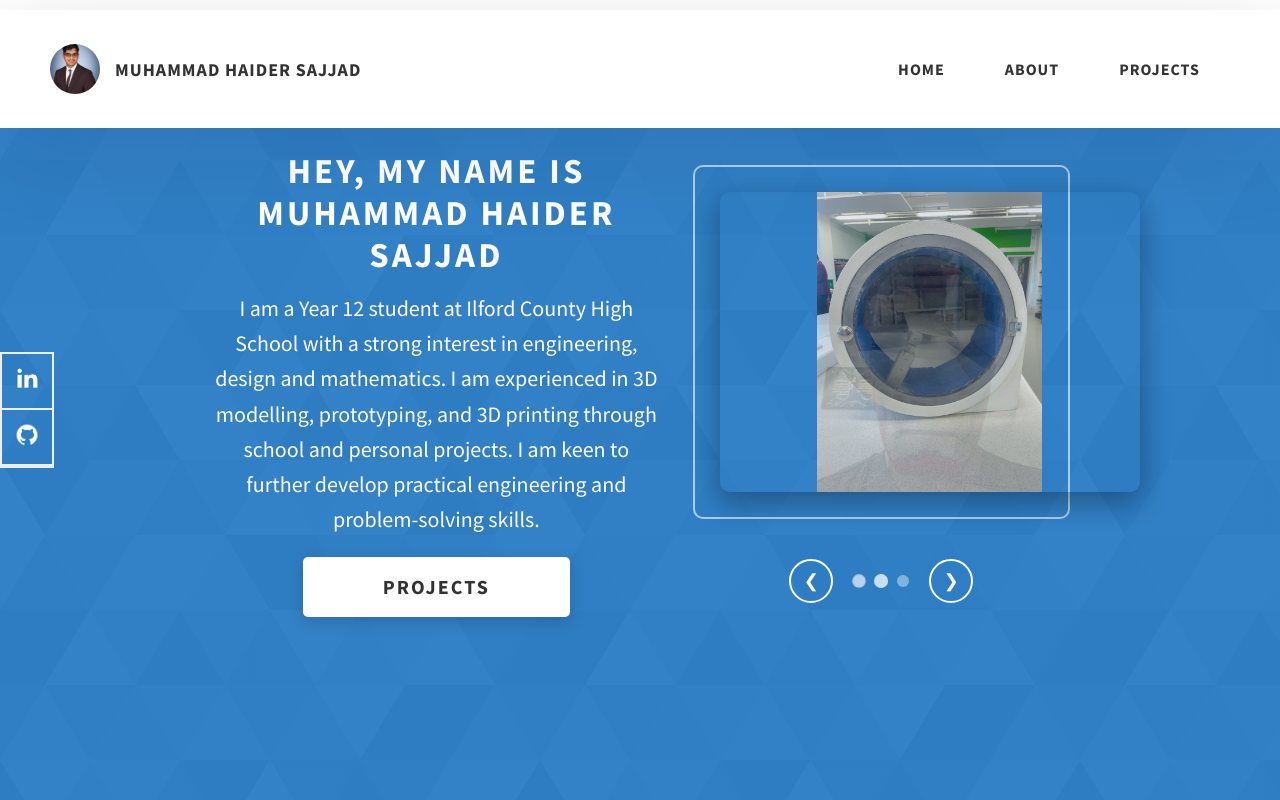
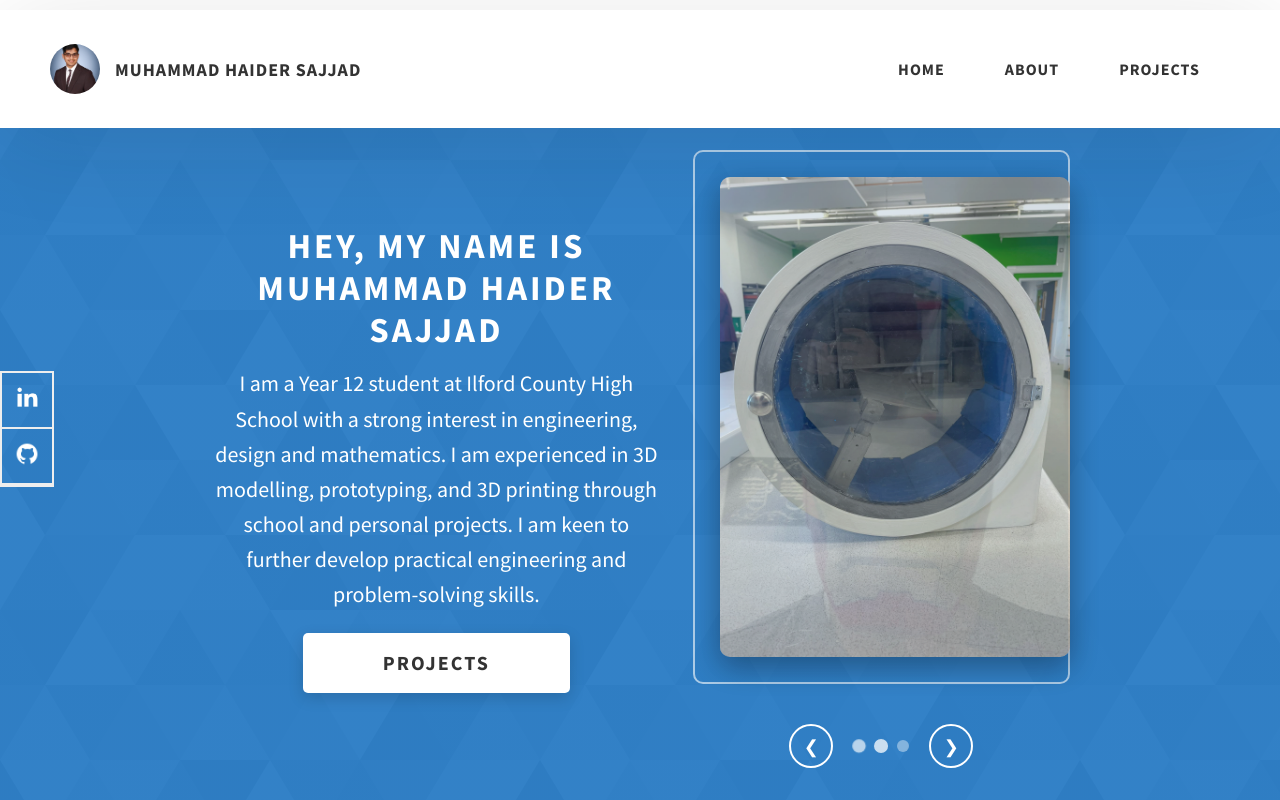
Before and after one commit to haidisajjad1/haiderportfolio, a website: page index.html in a window 1280 px wide. Shown: the top 800 px of the page. Drawn offline with Linux system fonts and the light colour scheme.

Commit message:
Adjust hero image container dimensions and styles

```diff
--- a/css/style.css
+++ b/css/style.css
@@ -831,21 +831,22 @@ textarea {
   align-items: center;
 }
 
-/* Controls the actual box size */
+/* Controls the actual box size (portrait ratio for phone photos) */
 .hero-slide__img-cont {
-  width: 420px; /* Changed from 850px to a smaller, balanced width */
-  height: 300px; /* Adjusted height to match nicely */
+  width: 350px;
+  height: 480px; /* Taller height to match phone photos */
   max-width: 100%;
   border-radius: 10px;
   overflow: hidden;
   box-shadow: 0 10px 30px rgba(0, 0, 0, 0.35);
+  margin: 0 auto;
 }
 
-/* Makes the image fill the box */
+/* Makes the image fill the portrait box */
 .hero-slide__img {
   width: 100%;
   height: 100%;
-  object-fit: contain;
+  object-fit: cover; /* Change to 'contain' if you want to see the whole image without any cropping */
   display: block;
 }
 
```
